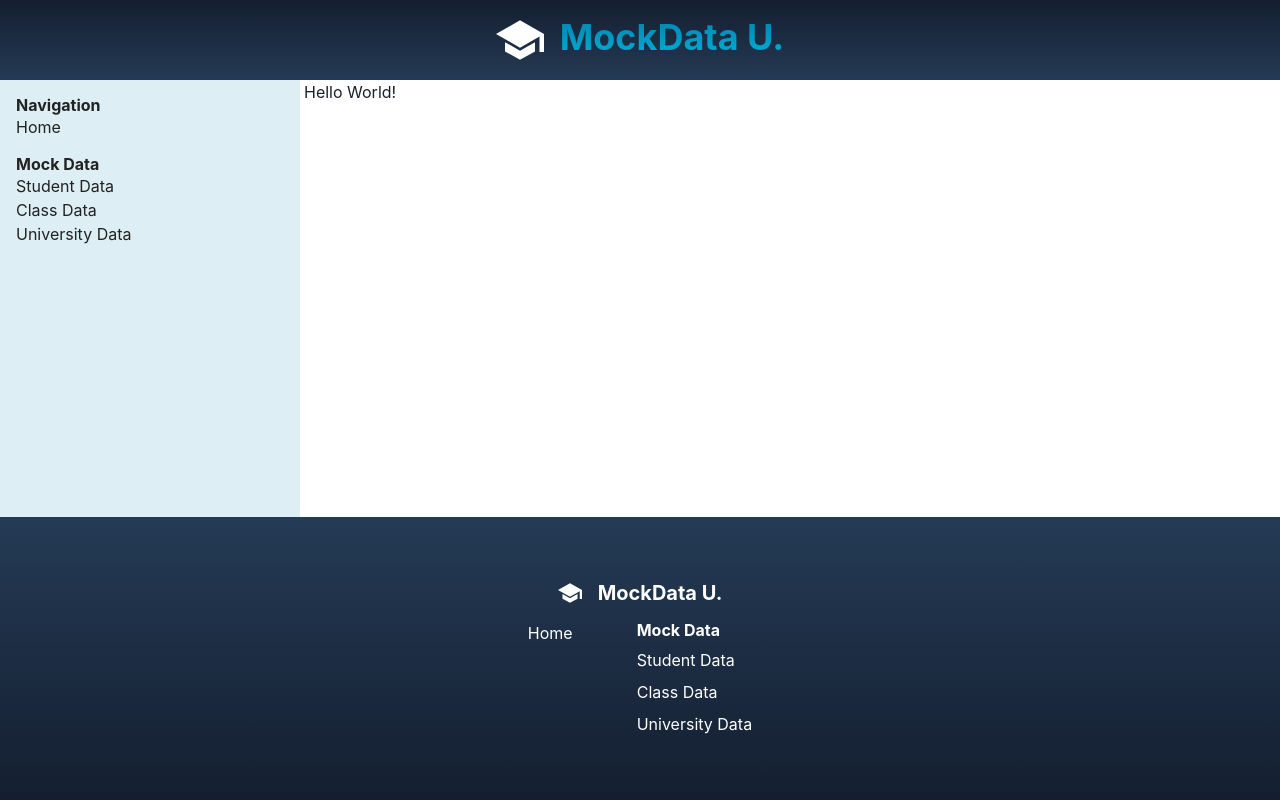
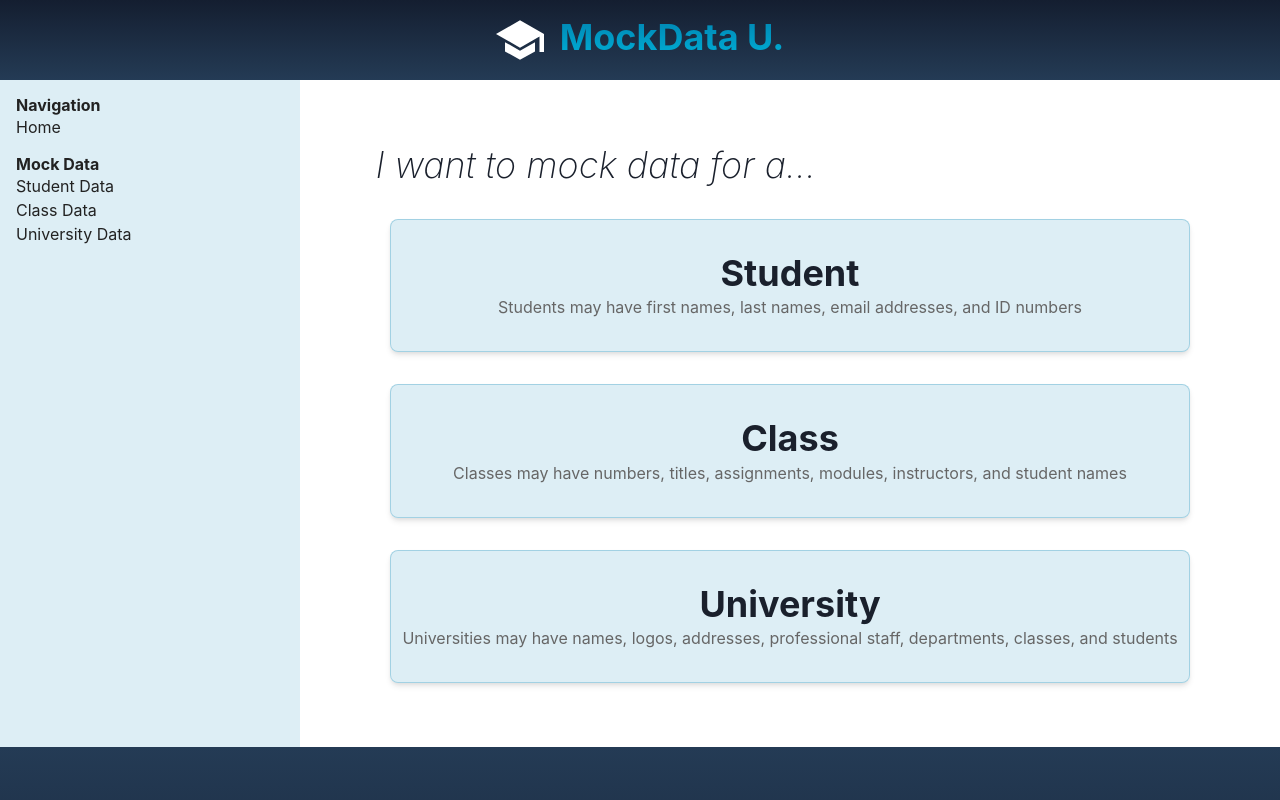
Before and after one commit to NicNol/mockdata-u, a Next.js app: page / in a window 1280 px wide. Shown: the top 800 px of the page. Built offline with nearby package versions, Linux system fonts and the light colour scheme.

Commit message:
home page is structurally complete

```diff
--- /dev/null
+++ b/components/HomeCard.jsx
@@ -0,0 +1,29 @@
+import React from "react";
+import { Flex, Heading, LinkBox, LinkOverlay, Text } from "@chakra-ui/react";
+
+export default function HomeCard({ title, description }) {
+    return (
+        <Flex w={"100%"} maxW={"800px"}>
+            <LinkBox w={"100%"}>
+                <Flex
+                    bg={"#0083b022"}
+                    flexDirection={"column"}
+                    borderRadius={8}
+                    w={"100%"}
+                    shadow={"md"}
+                    border={"#0083b044 solid 1px"}
+                    alignItems={"center"}
+                    py={8}
+                    _hover={{ backgroundColor: "#0083b044" }}
+                    _active={{ backgroundColor: "#0083b066" }}
+                    transition={"background-color .25s"}
+                >
+                    <LinkOverlay href="#">
+                        <Heading color={"141e30"}>{title}</Heading>
+                    </LinkOverlay>
+                    <Text color={"#666666"}>{description}</Text>
+                </Flex>
+            </LinkBox>
+        </Flex>
+    );
+}
--- a/pages/index.js
+++ b/pages/index.js
@@ -1,5 +1,46 @@
+import { Flex, Heading } from "@chakra-ui/react";
 import AppWrapper from "../components/AppWrapper";
+import HomeCard from "../components/HomeCard";
 
 export default function Home() {
-    return <AppWrapper>Hello World!</AppWrapper>;
+    return (
+        <AppWrapper>
+            <Flex justifyContent={"center"} py={16} w={"100%"}>
+                <Flex
+                    flexDirection={"column"}
+                    w={"100%"}
+                    alignItems={"center"}
+                    gap={8}
+                >
+                    <Heading
+                        fontStyle={"italic"}
+                        fontWeight={"thin"}
+                        color={"141e30"}
+                        position={"relative"}
+                        right={"20%"}
+                    >
+                        I want to mock data for a...{" "}
+                    </Heading>
+                    <HomeCard
+                        title={"Student"}
+                        description={
+                            "Students may have first names, last names, email addresses, and ID numbers"
+                        }
+                    />
+                    <HomeCard
+                        title={"Class"}
+                        description={
+                            "Classes may have numbers, titles, assignments, modules, instructors, and student names"
+                        }
+                    />
+                    <HomeCard
+                        title={"University"}
+                        description={
+                            "Universities may have names, logos, addresses, professional staff, departments, classes, and students"
+                        }
+                    />
+                </Flex>
+            </Flex>
+        </AppWrapper>
+    );
 }
```
